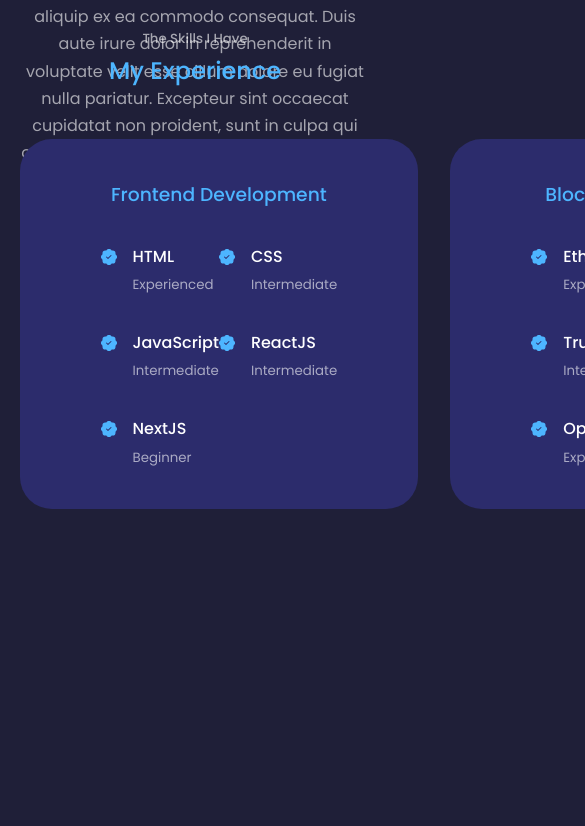
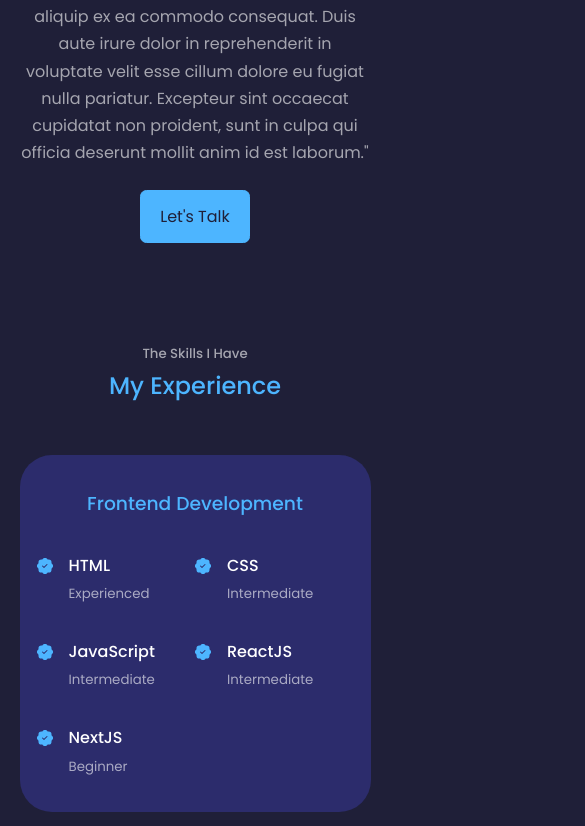
Before and after one commit to Utilitycoder/Learning-Reactjs, a React (Create React App) app in the folder portfolio-website/: page / in a window 390 px wide. Shown: the part 1860-2686 px from the top of the page, 585 px wide, since content can reach past the window. Built offline with nearby package versions, Linux system fonts and the light colour scheme.

Commit message:
Finished Styling Experience Component

```diff
--- a/portfolio-website/src/components/experience/experience.css
+++ b/portfolio-website/src/components/experience/experience.css
@@ -39,3 +39,32 @@
     margin-top: 6px;
     color: var(--color-primary);
 }
+
+/* ==================== MEDIA QUERIES (MEDIUM DEVICES =================== */
+@media screen and (max-width: 1024px) {
+    .experience_container {
+        grid-template-columns: 1fr;
+    }
+
+    .experience_container > div {
+        width: 80%;
+        padding: 2rem;
+        margin: 0 auto;
+    }
+
+    .experience_content p {
+        padding: 1rem;
+    }
+}
+
+/* ==================== MEDIA QUERIES (SMALL DEVICES =================== */
+@media screen and (max-width: 600px) {
+    .experience_container {
+        gap: 1rem;
+    }
+
+    .experience_container > div {
+        width: 100%;
+        padding: 2rem 1rem;
+    }
+}
--- a/portfolio-website/src/index.css
+++ b/portfolio-website/src/index.css
@@ -58,8 +58,7 @@
 }
 
 section {
-  margin-top: 8ream;
-  height: 100vh;
+  margin-top: 8rem;
 }
 
 section > h2, section > h5 {
```
